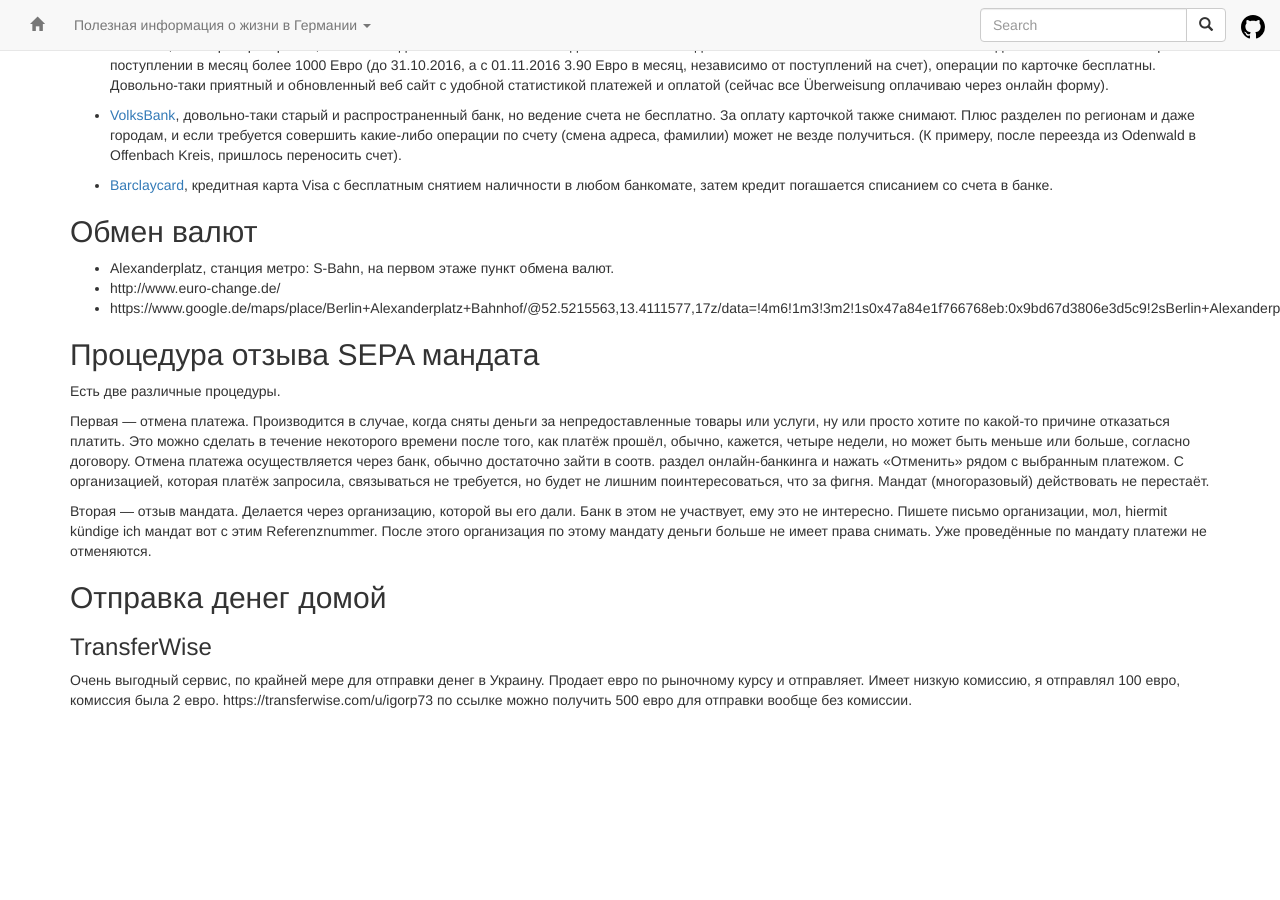
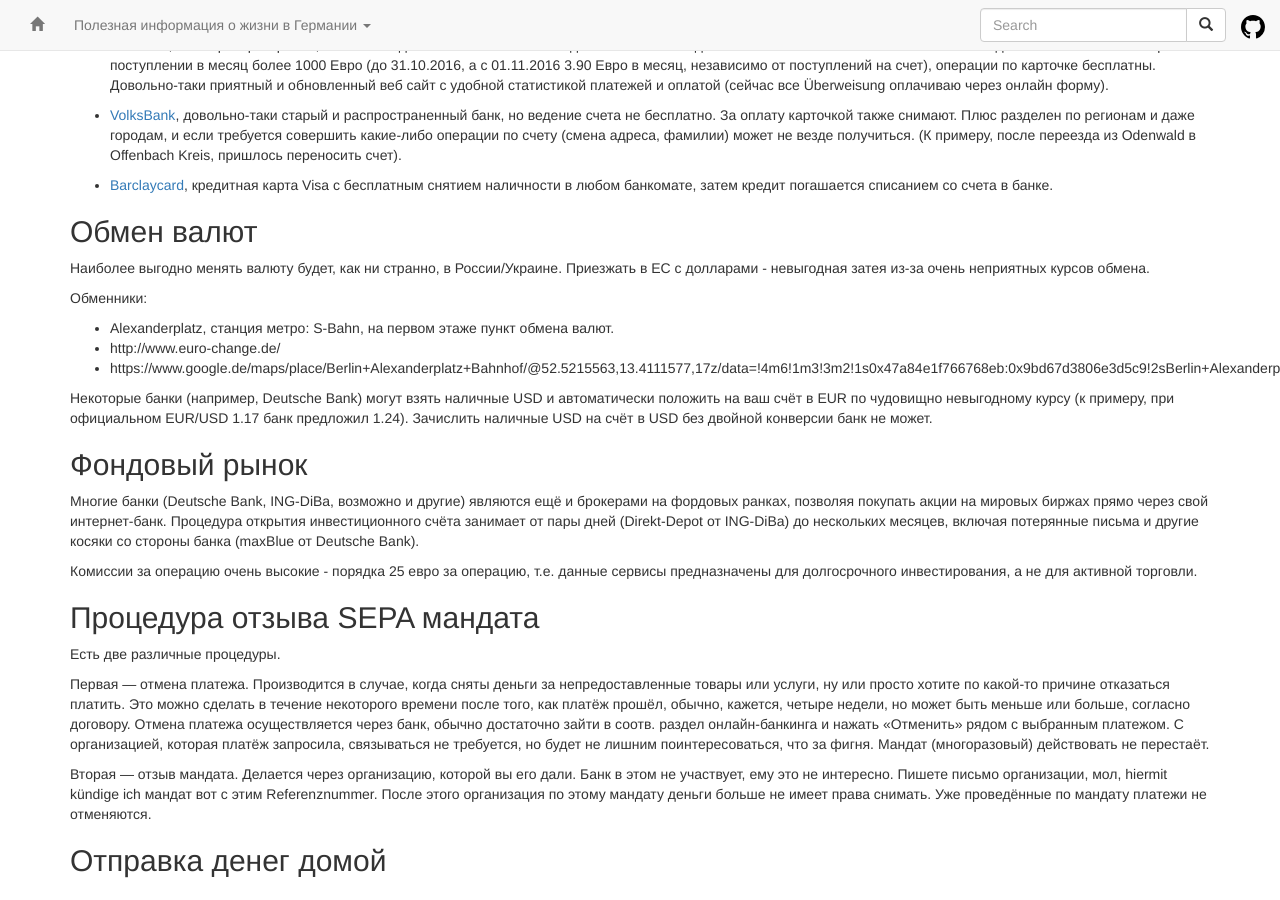
Before and after one commit to ru-de/faq, a Jekyll site: the page built from pages/Финансы и Банки.md, in a window 1280 px wide and 900 px high, scrolled down 2210 px. Built offline with Jekyll 4.4.1, drawn with Linux system fonts in a browser that asks for light colours; nearby versions of some CDN libraries; before the commit the page ends 2930 px from its top, so only the background shows below that.

Commit message:
Travis #927: sync github pages

```diff
--- a/pages/Финансы и Банки.md
+++ b/pages/Финансы и Банки.md
@@ -106,9 +106,20 @@ layout: default
 - [Barclaycard](https://www.barclaycard.de/), кредитная карта Visa с бесплатным снятием наличности в любом банкомате, затем кредит погашается списанием со счета в банке.
 
 ## Обмен валют
+Наиболее выгодно менять валюту будет, как ни странно, в России/Украине. Приезжать в ЕС с долларами - невыгодная затея из-за очень неприятных курсов обмена.
+
+Обменники:
+
 - Alexanderplatz, станция метро: S-Bahn, на первом этаже пункт обмена валют.
 - http://www.euro-change.de/
 - https://www.google.de/maps/place/Berlin+Alexanderplatz+Bahnhof/@52.5215563,13.4111577,17z/data=!4m6!1m3!3m2!1s0x47a84e1f766768eb:0x9bd67d3806e3d5c9!2sBerlin+Alexanderplatz+Bahnhof!3m1!1s0x47a84e1f766768eb:0x9bd67d3806e3d5c9
+
+Некоторые банки (например, Deutsche Bank) могут взять наличные USD и автоматически положить на ваш счёт в EUR по чудовищно невыгодному курсу (к примеру, при официальном EUR/USD 1.17 банк предложил 1.24). Зачислить наличные USD на счёт в USD без двойной конверсии банк не может.
+
+## Фондовый рынок
+Многие банки (Deutsche Bank, ING-DiBa, возможно и другие) являются ещё и брокерами на фордовых ранках, позволяя покупать акции на мировых биржах прямо через свой интернет-банк. Процедура открытия инвестиционного счёта занимает от пары дней (Direkt-Depot от ING-DiBa) до нескольких месяцев, включая потерянные письма и другие косяки со стороны банка (maxBlue от Deutsche Bank).
+
+Комиссии за операцию очень высокие - порядка 25 евро за операцию, т.е. данные сервисы предназначены для долгосрочного инвестирования, а не для активной торговли.
 
 ## Процедура отзыва SEPA мандата
 Есть две различные процедуры.
```
